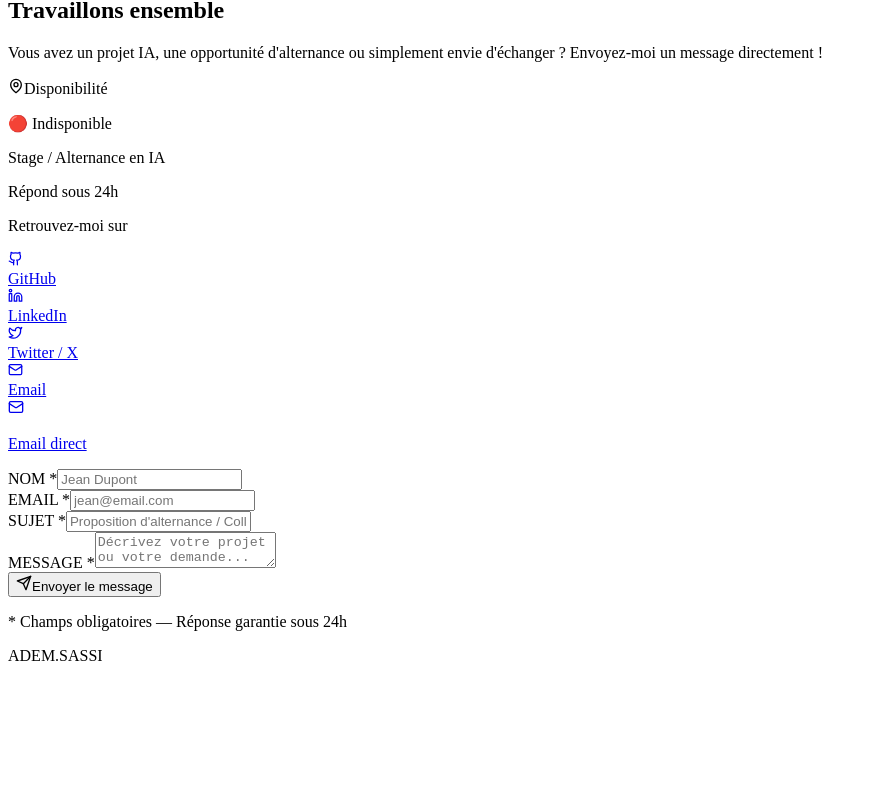
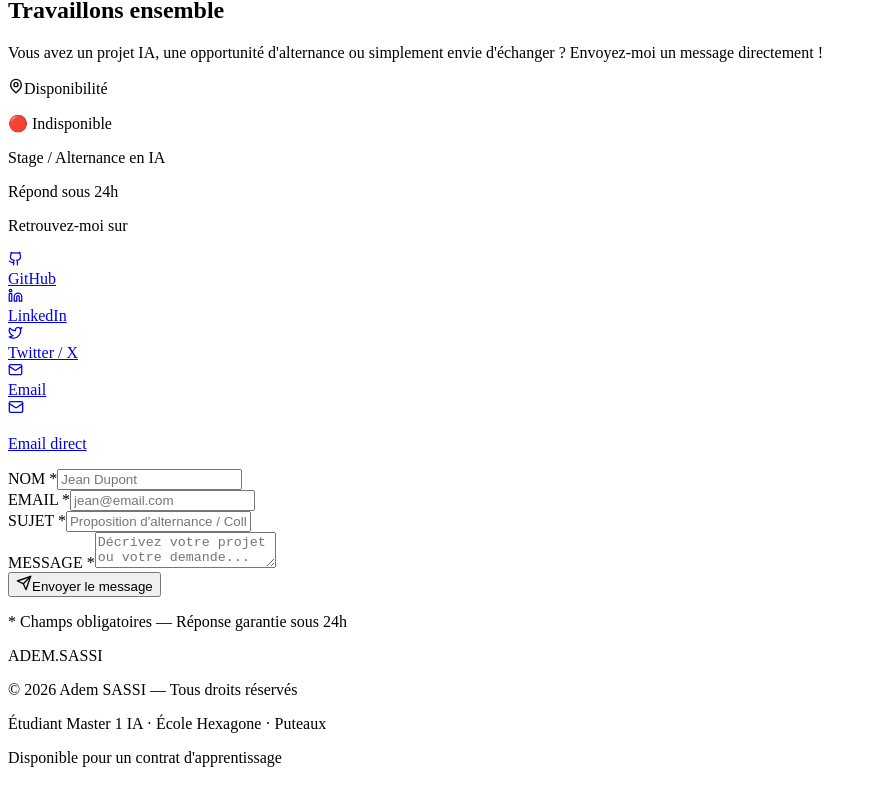
Before and after one commit to adem-sassi/portfolio-ia-, a React (Vite) app in the folder frontend/: page / in a window 1280 px wide. Shown: the part 2951-3757 px from the top of the page, without its empty margins (0-877 px from the left). Before the commit the page ends 3661 px from the top, so only its background shows below. Built offline with nearby package versions, Linux system fonts and the light colour scheme; no server answers; the HTML template or start-up script is replaced by a standard one.

Commit message:
feat: professional footer text

```diff
--- a/frontend/src/components/Footer.jsx
+++ b/frontend/src/components/Footer.jsx
@@ -17,6 +17,17 @@ export default function Footer() {
           <div className="w-1.5 h-1.5 rounded-full bg-neural-green animate-pulse" />
         </div>
       </div>
+      <div className="border-t border-white/5 mt-4 pt-4 flex flex-col md:flex-row items-center justify-between gap-2">
+        <p className="text-dim-star text-xs font-mono">
+          © {new Date().getFullYear()} Adem SASSI — Tous droits réservés
+        </p>
+        <p className="text-dim-star text-xs font-mono text-center">
+          Étudiant Master 1 IA · École Hexagone · Puteaux
+        </p>
+        <p className="text-dim-star text-xs font-mono">
+          Disponible pour un <span className="text-neural-blue">contrat d'apprentissage</span>
+        </p>
+      </div>
     </footer>
   );
 }
```
